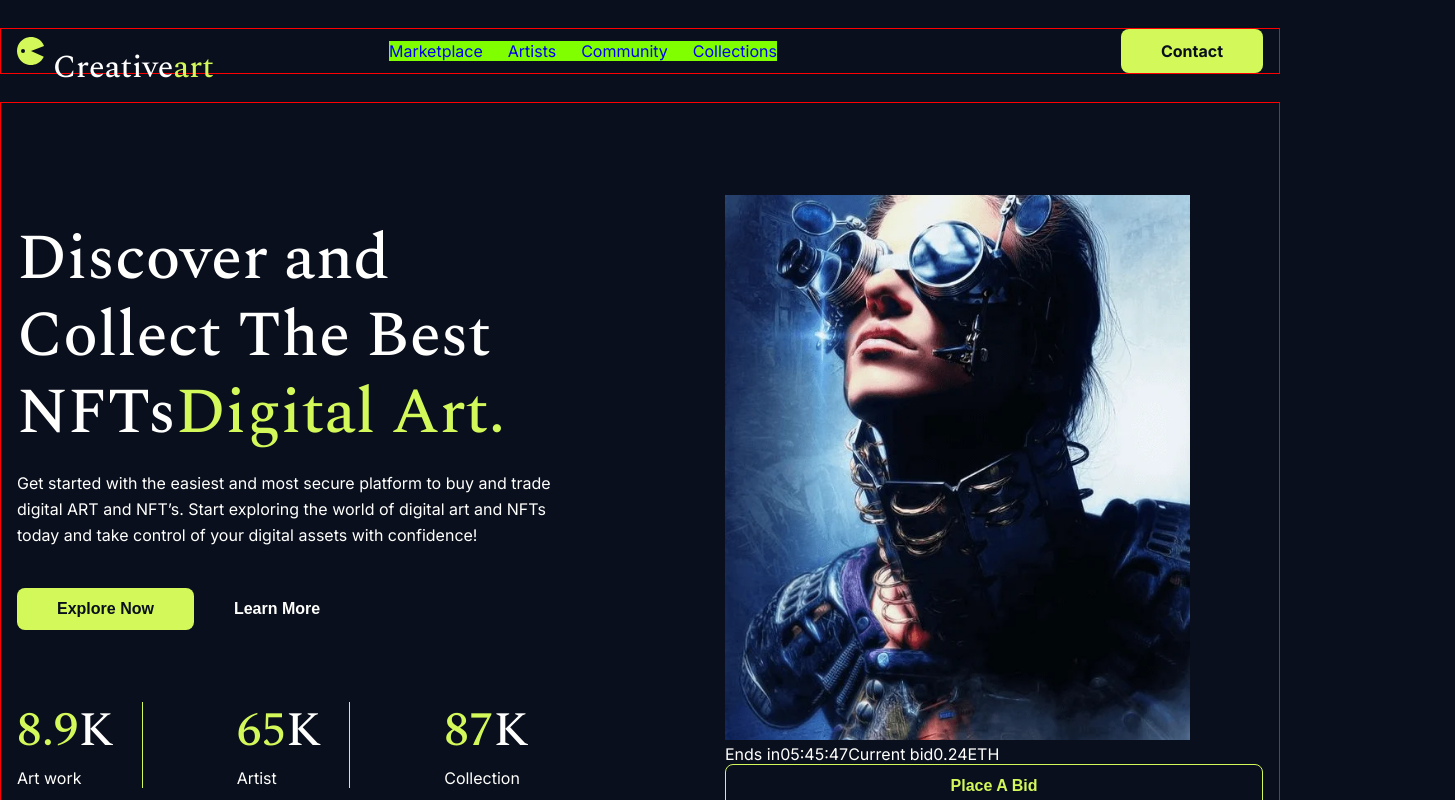
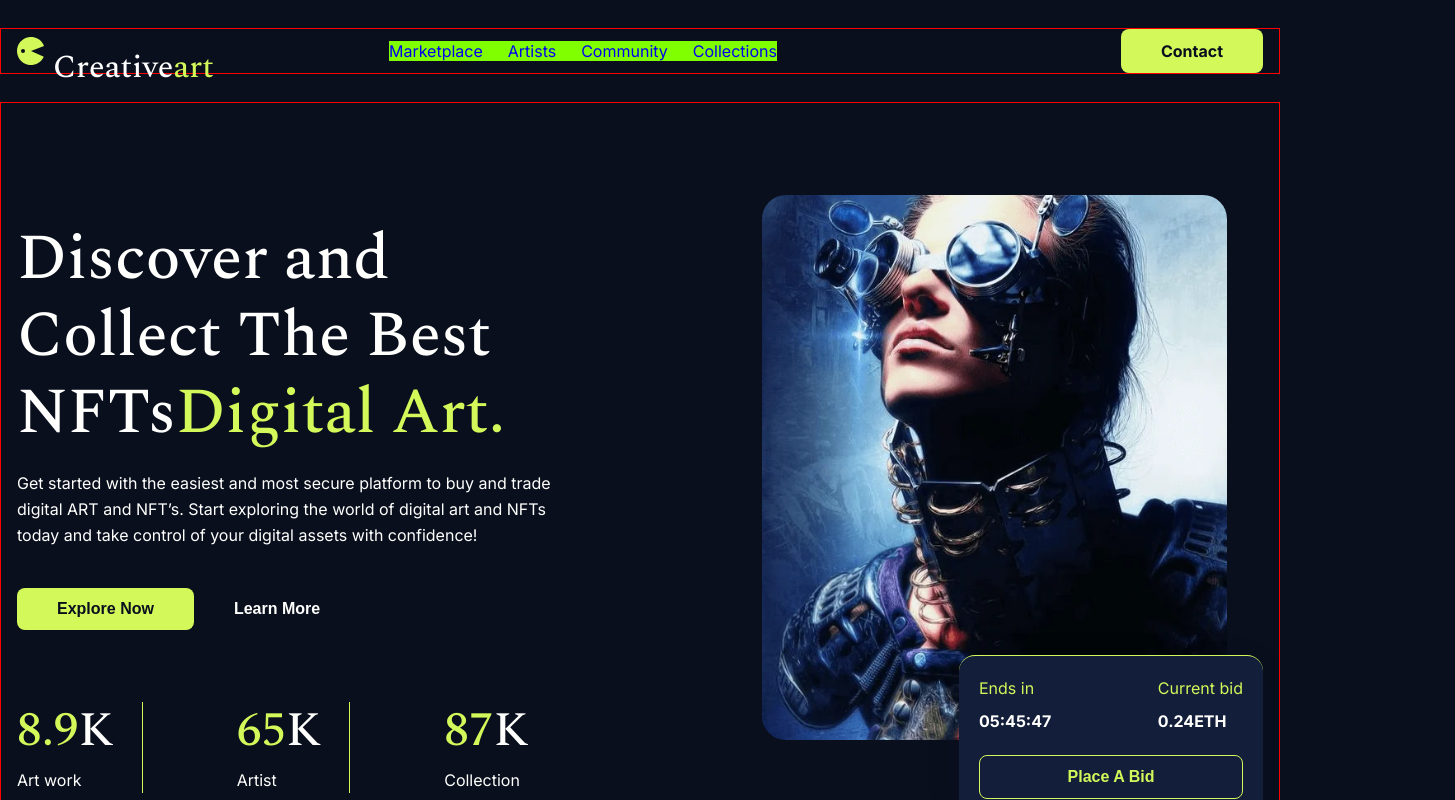
Before and after one commit to VitaliKozhurov/nft-art, a React (Create React App) app: page / in a window 1280 px wide. Shown: the top 800 px of the page, 1455 px wide, since content can reach past the window. Built offline with nearby package versions, Linux system fonts and the light colour scheme.

Commit message:
refactor: refactor imports and main section

```diff
--- /dev/null
+++ b/src/components/index.ts
@@ -0,0 +1,15 @@
+export { About } from './about/about';
+export { AmazingCard } from './amazingCard/amazingCard';
+export { Button } from './button/button';
+export { FlexWrapper } from './common/flexWrapper';
+export { Container } from './common/container';
+export { Icon } from './icon/icon';
+export { Logo } from './logo/logo';
+export { MainImageCard } from './mainImageCard/mainImageCard';
+export { Menu } from './menu/menu';
+export { Photo } from './photo/photo';
+export { PopularCard } from './popularCard/popularCard';
+export { SectionDescription } from './sectionDescription/sectionDescription';
+export { SectionTitle } from './sectionTitle/sectionTitle';
+export { Socials } from './socials/socials';
+export { StatisticItem } from './statisticItem/statisticItem';
--- /dev/null
+++ b/src/components/mainImageCard/mainImageCard.tsx
@@ -0,0 +1,53 @@
+import React from 'react';
+import { FlexWrapper } from '../common/flexWrapper';
+import { Button } from '../button/button';
+import styled from 'styled-components';
+import { theme } from '../../styles/Theme';
+
+export const MainImageCard = () => {
+    return (
+        <StyledCardBox>
+            <FlexWrapper justify={'space-between'}>
+                <StyledCardItemInfo>
+                    <h4>Ends in</h4>
+                    <span>05:45:47</span>
+                </StyledCardItemInfo>
+                <StyledCardItemInfo>
+                    <h4>Current bid</h4>
+                    <span>0.24ETH</span>
+                </StyledCardItemInfo>
+            </FlexWrapper>
+            <Button variant={'outlined'}>Place A Bid</Button>
+        </StyledCardBox>
+    );
+};
+
+const StyledCardBox = styled.div`
+    position: absolute;
+    right: 0;
+    bottom: 0;
+    max-width: 304px;
+    width: 100%;
+    display: flex;
+    flex-direction: column;
+    background-color: ${theme.colors.cardBg};
+    padding: 20px;
+    border-radius: 16px;
+    border-top: 1px solid ${theme.colors.accent};
+    box-shadow: 0 9px 50px 0 rgba(23, 36, 65, 0.04);
+`;
+
+const StyledCardItemInfo = styled.div`
+    font-size: 1rem;
+    margin-bottom: 24px;
+    h4 {
+        color: ${theme.colors.accent};
+        font-weight: 400;
+        line-height: 1.6;
+        margin-bottom: 10px;
+    }
+    span {
+        font-weight: 700;
+        line-height: 1.2;
+    }
+`;
--- a/src/components/photo/photo.tsx
+++ b/src/components/photo/photo.tsx
@@ -1,7 +1,7 @@
 import styled from 'styled-components';
 
 export const Photo = styled.img`
-    width: 465px;
-    height: 545px;
+    width: 100%;
+    height: 100%;
     object-fit: cover;
 `;
--- a/src/components/statisticItem/statisticItem.tsx
+++ b/src/components/statisticItem/statisticItem.tsx
@@ -34,4 +34,8 @@ const StyledListItem = styled.li`
             color: ${theme.colors.textFont};
         }
     }
+    & > span {
+        font-size: 1rem;
+        line-height: 1.6;
+    }
 `;
--- a/src/layout/header/header.tsx
+++ b/src/layout/header/header.tsx
@@ -1,10 +1,6 @@
 import React from 'react';
 import styled from 'styled-components';
-import { Menu } from '../../components/menu/menu';
-import { Logo } from '../../components/logo/logo';
-import { Container } from '../../components/container/container';
-import { FlexWrapper } from '../../components/common/flexWrapper';
-import { Button } from '../../components/button/button';
+import { Button, Container, FlexWrapper, Logo, Menu } from '../../components';
 
 const links = [
     { linkTitle: 'Marketplace', linkUrl: '#' },
--- a/src/layout/sections/main/main.tsx
+++ b/src/layout/sections/main/main.tsx
@@ -1,14 +1,9 @@
 import React from 'react';
-import { Button } from '../../../components/button/button';
+import { SectionTitle, TitleTextType } from '../../../components/sectionTitle/sectionTitle';
+import { Button, Container, MainImageCard, Photo, SectionDescription, StatisticItem } from '../../../components';
 import styled from 'styled-components';
+import { theme } from '../../../styles/Theme';
 import mainPhoto from '../../../assets/images/main_section/main.webp';
-import { FlexWrapper } from '../../../components/common/flexWrapper';
-import { Photo } from '../../../components/photo/photo';
-import { Container } from '../../../components/container/container';
-import { SectionTitle, TitleTextType } from '../../../components/sectionTitle/sectionTitle';
-import { SectionDescription } from '../../../components/sectionDescription/sectionDescription';
-import { StatisticItem } from '../../../components/statisticItem/statisticItem';
-import { theme } from '../../../styles/Theme';
 
 const mainTitle: TitleTextType[] = [
     { text: ' Discover and Collect The Best NFTs', type: 'primary' },
@@ -41,21 +36,13 @@ export const Main = () => {
                         <StatisticItem key={item.title} title={item.title} count={item.count} />
                     ))}
                 </StyledListStatistics>
+
                 <StyledMainImage>
-                    <Photo src={mainPhoto} alt={'Main section photo'} />
-                    <FlexWrapper direction={'column'}>
-                        <FlexWrapper>
-                            <StyledCardInfo>
-                                <span>Ends in</span>
-                                <span>05:45:47</span>
-                            </StyledCardInfo>
-                            <StyledCardInfo>
-                                <span>Current bid</span>
-                                <span>0.24ETH</span>
-                            </StyledCardInfo>
-                        </FlexWrapper>
-                        <Button variant={'outlined'}>Place A Bid</Button>
-                    </FlexWrapper>
+                    <StyledPhotoWrapper>
+                        <Photo src={mainPhoto} alt={'Main section photo'} />
+                    </StyledPhotoWrapper>
+
+                    <MainImageCard />
                 </StyledMainImage>
             </StyledMain>
         </Container>
@@ -69,16 +56,18 @@ const StyledMain = styled.main`
     column-gap: 170px;
     grid-template-areas: 'info image' 'statistics image';
 `;
-
 const StyledMainInfo = styled.div`
     grid-area: info;
     padding-top: 26px;
 `;
+const StyledMainImage = styled.div`
+    position: relative;
+    grid-area: image;
+    display: flex;
+    justify-content: center;
+`;
 const StyledButtonsBlock = styled.div`
     margin-bottom: 72px;
-`;
-const StyledMainImage = styled.div`
-    grid-area: image;
 `;
 const StyledListStatistics = styled.ul`
     grid-area: statistics;
@@ -90,5 +79,10 @@ const StyledListStatistics = styled.ul`
         border-left: 1px solid ${theme.colors.accent};
     }
 `;
-
-const StyledCardInfo = styled.div``;
+const StyledPhotoWrapper = styled.div`
+    max-width: 465px;
+    width: 100%;
+    max-height: 545px;
+    border-radius: 24px;
+    overflow: hidden;
+`;
--- a/tsconfig.json
+++ b/tsconfig.json
@@ -14,7 +14,8 @@
     "resolveJsonModule": true,
     "isolatedModules": true,
     "noEmit": true,
-    "jsx": "react-jsx"
+    "jsx": "react-jsx",
+    "baseUrl": "src"
   },
   "include": ["src"]
 }
```
Also changed, not shown: src/App.tsx (+1 -7 lines), src/layout/index.ts (added, +7 -0 lines), src/components/common/container.ts (renamed from src/components/container/container.ts).
